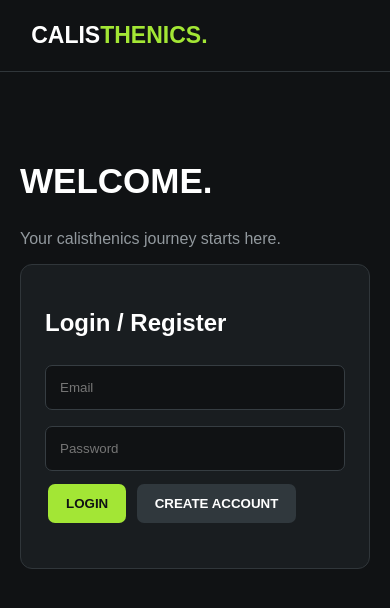
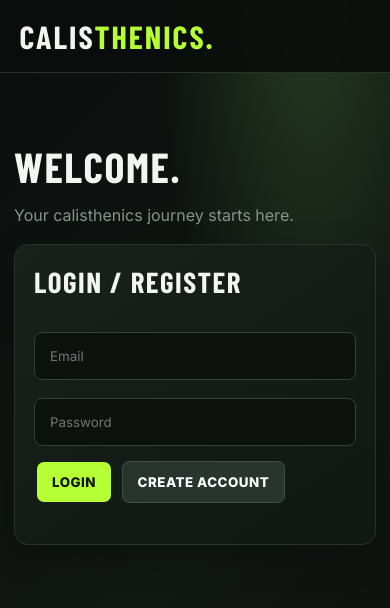
Before and after one commit to wout3096/calisthenics_workout, a plain HTML site: page index.html in a window 390 px wide. Drawn offline with nearby package versions, Linux system fonts and the light colour scheme; a web font is replaced by a local one.

Commit message:
Update index.html

```diff
--- a/index.html
+++ b/index.html
@@ -8,75 +8,153 @@
 <script src="https://cdn.jsdelivr.net/npm/@supabase/supabase-js@2"></script>
 
 <style>
-* { box-sizing: border-box; }
+@import url('https://fonts.googleapis.com/css2?family=Barlow+Condensed:wght@500;600;700;800;900&family=Inter:wght@400;500;600;700;800&display=swap');
+
+:root {
+    --bg: #0b0e0d;
+    --panel: #151a18;
+    --panel-light: #1c2420;
+    --green: #b6ff35;
+    --text: #f3f5f2;
+    --muted: #89938d;
+    --border: #29332d;
+}
+
+* {
+    box-sizing: border-box;
+}
 
 body {
     margin: 0;
-    background: #101214;
-    color: white;
-    font-family: Arial, sans-serif;
+    background:
+        radial-gradient(ellipse at 80% 0%, #263b22 0%, transparent 35%),
+        linear-gradient(135deg, #0b0e0d, #111713 60%, #0b0e0d);
+    color: var(--text);
+    font-family: 'Inter', sans-serif;
+    min-height: 100vh;
 }
 
 header {
     padding: 22px 8%;
-    border-bottom: 1px solid #30363a;
+    border-bottom: 1px solid var(--border);
+    background: rgba(10, 14, 12, 0.9);
     display: flex;
     justify-content: space-between;
     align-items: center;
+    position: sticky;
+    top: 0;
+    z-index: 10;
+    backdrop-filter: blur(12px);
 }
 
 .logo {
-    font-size: 23px;
+    font-family: 'Barlow Condensed', sans-serif;
+    font-size: 32px;
     font-weight: 900;
+    letter-spacing: 2px;
 }
 
-.logo span { color: #a3e635; }
+.logo span {
+    color: var(--green);
+}
 
 .container {
-    max-width: 1000px;
-    margin: 40px auto;
+    max-width: 1050px;
+    margin: 55px auto;
     padding: 20px;
 }
 
-h1 { font-size: 35px; }
+h1, h2, h3 {
+    font-family: 'Barlow Condensed', sans-serif;
+    text-transform: uppercase;
+    letter-spacing: 1.5px;
+}
 
-.subtitle, .muted { color: #92999e; }
+h1 {
+    font-size: clamp(42px, 7vw, 70px);
+    line-height: 0.95;
+    margin-bottom: 12px;
+}
+
+h2 {
+    font-size: 29px;
+    margin-top: 0;
+}
+
+h3 {
+    font-size: 23px;
+}
+
+.subtitle, .muted {
+    color: var(--muted);
+    line-height: 1.6;
+}
 
 .panel {
-    background: #191d20;
-    border: 1px solid #30363a;
-    border-radius: 12px;
-    padding: 24px;
-    margin-bottom: 20px;
+    background: linear-gradient(145deg, #19211c, #111713);
+    border: 1px solid var(--border);
+    border-radius: 14px;
+    padding: 26px;
+    margin-bottom: 22px;
+    box-shadow: 0 12px 35px rgba(0, 0, 0, 0.2);
+    transition: border-color 0.2s, transform 0.2s;
+}
+
+.panel:hover {
+    border-color: #526c3c;
+    transform: translateY(-2px);
 }
 
 input, select {
     width: 100%;
-    padding: 14px;
-    margin: 8px 0;
-    background: #101214;
-    border: 1px solid #363d42;
-    border-radius: 7px;
+    padding: 15px;
+    margin: 9px 0;
+    background: #0d120f;
+    border: 1px solid #344038;
+    border-radius: 8px;
     color: white;
+    font-family: 'Inter', sans-serif;
+    outline: none;
+    transition: border-color 0.2s;
+}
+
+input:focus, select:focus {
+    border-color: var(--green);
 }
 
 button {
-    padding: 12px 18px;
+    padding: 13px 21px;
     border: none;
     border-radius: 7px;
-    background: #a3e635;
-    color: #101214;
-    font-weight: bold;
+    background: var(--green);
+    color: #10160d;
+    font-weight: 800;
+    font-family: 'Inter', sans-serif;
+    letter-spacing: 0.5px;
     cursor: pointer;
-    margin: 5px 3px;
+    margin: 6px 3px;
+    transition: 0.2s;
+}
+
+button:hover {
+    background: white;
+    transform: translateY(-2px);
+    box-shadow: 0 5px 20px rgba(182, 255, 53, 0.15);
 }
 
 .secondary {
-    background: #30383d;
+    background: #29342d;
     color: white;
+    border: 1px solid #405044;
 }
 
-.hidden { display: none !important; }
+.secondary:hover {
+    background: #39483c;
+}
+
+.hidden {
+    display: none !important;
+}
 
 .error {
     color: #ff7777;
@@ -84,70 +162,102 @@ button {
     overflow-wrap: anywhere;
 }
 
-.success { color: #a3e635; }
+.success {
+    color: var(--green);
+}
 
 .exercise {
-    background: #252b2f;
-    padding: 15px;
-    border-radius: 8px;
-    margin: 10px 0;
+    background: #202a23;
+    border: 1px solid #303d33;
+    padding: 16px;
+    border-radius: 9px;
+    margin: 11px 0;
+    transition: 0.2s;
+}
+
+.exercise:hover {
+    border-color: #718b53;
 }
 
 .exercise label {
     display: flex;
     align-items: center;
-    gap: 12px;
+    gap: 13px;
 }
 
 .exercise input {
     width: 20px;
-    accent-color: #a3e635;
+    height: 20px;
+    accent-color: var(--green);
+    cursor: pointer;
 }
 
 .done {
     text-decoration: line-through;
-    opacity: .5;
+    opacity: 0.45;
 }
 
 .progress-bg {
-    background: #343b40;
-    height: 9px;
-    border-radius: 10px;
-    margin-top: 12px;
+    background: #303b33;
+    height: 11px;
+    border-radius: 20px;
+    margin-top: 15px;
+    overflow: hidden;
 }
 
 .progress {
-    background: #a3e635;
-    height: 9px;
-    border-radius: 10px;
+    background: linear-gradient(90deg, #78bd27, var(--green));
+    height: 11px;
+    border-radius: 20px;
+    transition: width 0.4s;
 }
 
 .day-card {
-    background: #252b2f;
-    padding: 16px;
-    margin: 10px 0;
+    background: linear-gradient(110deg, #202a23, #151c17);
+    padding: 18px;
+    margin: 12px 0;
     border-radius: 9px;
-    border-left: 4px solid #a3e635;
+    border-left: 4px solid var(--green);
 }
 
 .day-card h3 {
     margin-top: 0;
-    color: #a3e635;
+    color: var(--green);
 }
 
 .rest-day {
-    border-left-color: #92999e;
+    border-left-color: #758078;
 }
 
 .schedule-item {
-    margin: 8px 0;
-    padding: 12px;
-    background: #191d20;
-    border-radius: 8px;
+    margin: 10px 0;
+    padding: 16px;
+    background: #202a23;
+    border: 1px solid #303d33;
+    border-radius: 9px;
 }
 
 .schedule-item button {
     margin-top: 8px;
+}
+
+@media (max-width: 600px) {
+    header {
+        padding: 17px 5%;
+    }
+
+    .container {
+        margin: 25px auto;
+        padding: 14px;
+    }
+
+    .panel {
+        padding: 19px;
+    }
+
+    button {
+        padding: 12px 15px;
+    }
 }
 </style>
 </head>
```
